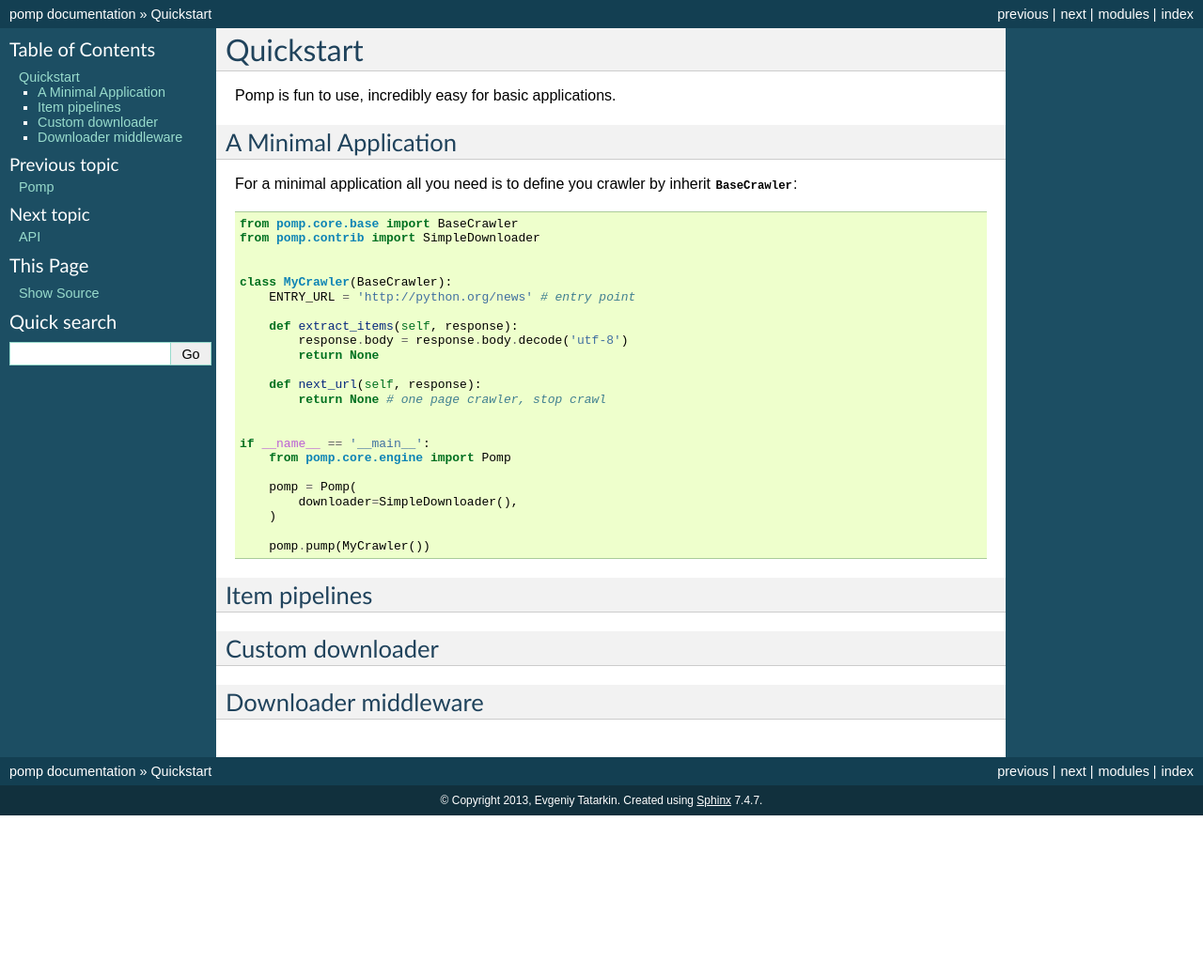
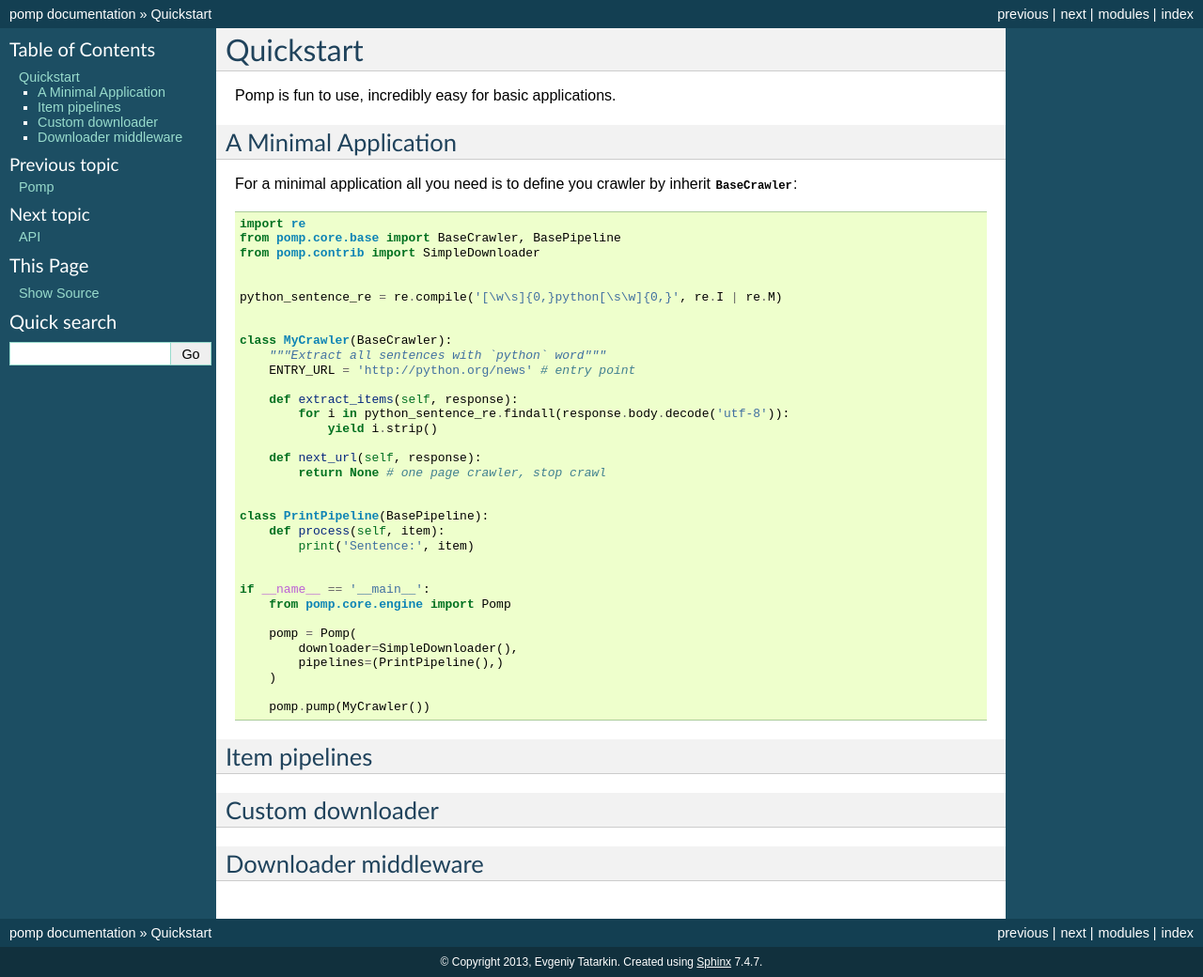
Before and after one commit to estin/pomp, a Sphinx documentation site: the page built from docs/quickstart.rst, in a window 1280 px wide. Shown: the whole page at 94% size. Built offline with Sphinx 7.4.7, drawn with Linux system fonts in a browser that asks for light colours; before the commit the page ends 900 px from its top, so only the background shows below that.

Commit message:
fix example and minimal app

```diff
--- a/docs/quickstart.rst
+++ b/docs/quickstart.rst
@@ -13,19 +13,29 @@ A Minimal Application
 For a minimal application all you need is to define you crawler
 by inherit :class:`BaseCrawler`::
 
-    from pomp.core.base import BaseCrawler
+    import re
+    from pomp.core.base import BaseCrawler, BasePipeline
     from pomp.contrib import SimpleDownloader
 
 
+    python_sentence_re = re.compile('[\w\s]{0,}python[\s\w]{0,}', re.I | re.M)
+
+
     class MyCrawler(BaseCrawler):
+        """Extract all sentences with `python` word"""
         ENTRY_URL = 'http://python.org/news' # entry point
 
         def extract_items(self, response):
-            response.body = response.body.decode('utf-8')
-            return None
+            for i in python_sentence_re.findall(response.body.decode('utf-8')):
+                yield i.strip()
 
         def next_url(self, response):
             return None # one page crawler, stop crawl
+
+
+    class PrintPipeline(BasePipeline):
+        def process(self, item):
+            print('Sentence:', item)
 
 
     if __name__ == '__main__':
@@ -33,6 +43,7 @@ by inherit :class:`BaseCrawler`::
 
         pomp = Pomp(
             downloader=SimpleDownloader(),
+            pipelines=(PrintPipeline(),)
         )
 
         pomp.pump(MyCrawler())
```
Also changed, not shown: 1 other file.
